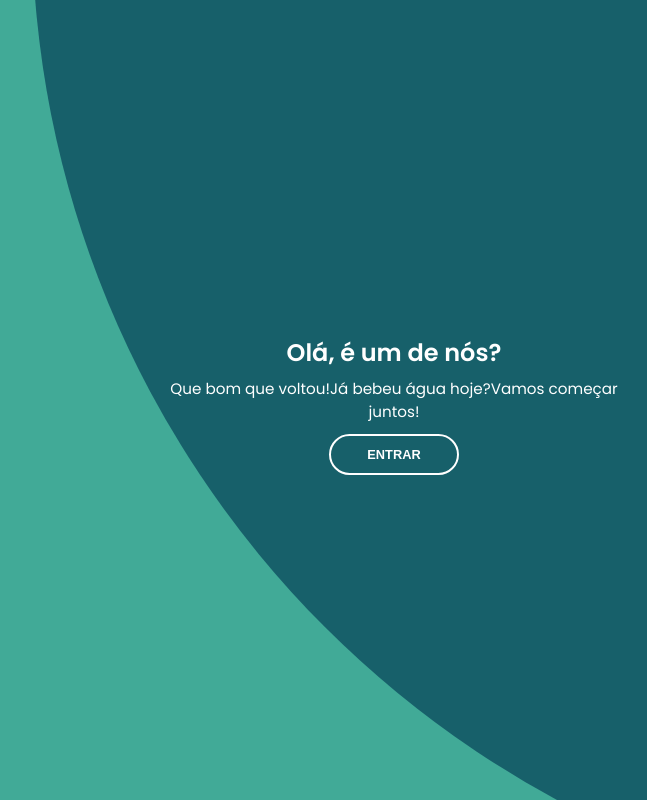
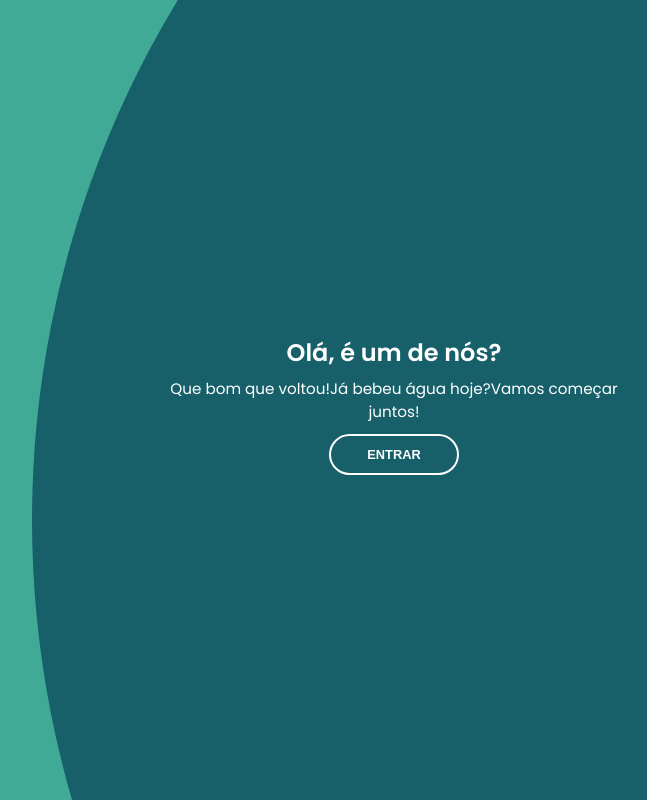
Before and after one commit to pablobdss/Aquamate, a plain HTML site: page frontend/login-register.html in a window 1280 px wide. Both pictures are taken after a click on the button "INSCREVA-SE". Shown: the whole page, without its empty margins (582-1229 px from the left). Drawn offline with Linux system fonts and the light colour scheme.

Commit message:
Update do TranslateY
transform: translate(100%, -20%);     /* Atualização de valor */
transform: translateY(-20%);      /* Atualização de valor */

```diff
--- a/frontend/CSS/login-register.css
+++ b/frontend/CSS/login-register.css
@@ -165,7 +165,7 @@ form.sign-in-form {
   width: 2000px;
   top: -10%;
   right: 48%;
-  transform: translateY(-50%);
+  transform: translateY(-20%);
   background-image: linear-gradient(-45deg, #17606A 0%, #17606A 100%);
   transition: 1.8s ease-in-out;
   border-radius: 50%;
@@ -232,7 +232,7 @@ form.sign-in-form {
 /* ANIMATION */
 
 .container.sign-up-mode:before {
-  transform: translate(100%, -50%);
+  transform: translate(100%, -20%);
   right: 52%;
 }
 
```
